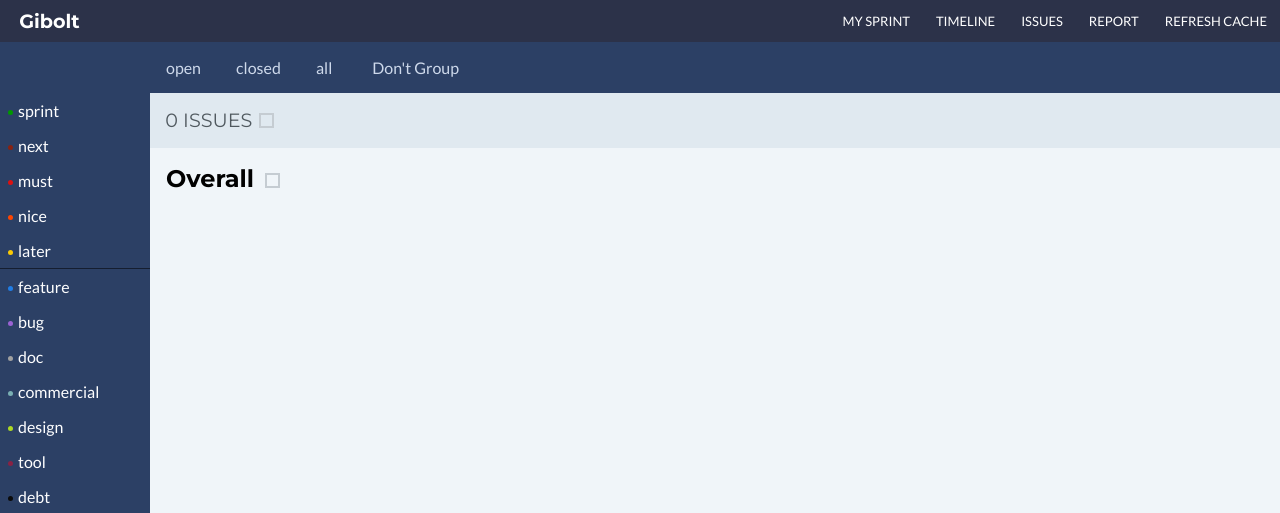
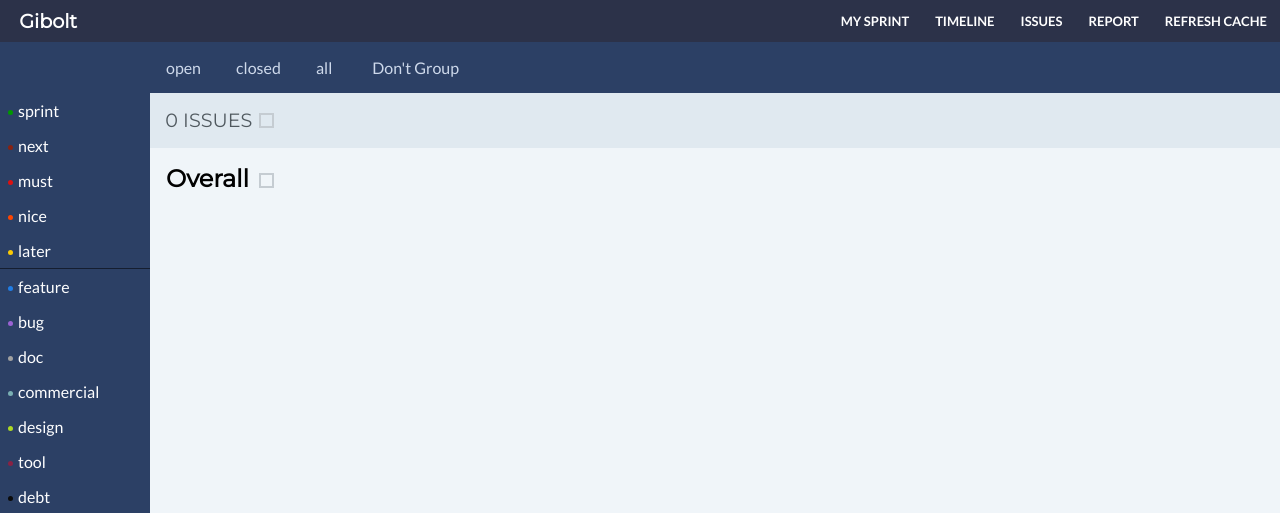
Before and after one commit to Kozea/gibolt, a Flask app: template templates/issues.jinja2 in a window 1280 px wide. Shown: the top 513 px of the page. Run offline with Flask 2, Linux system fonts and the light colour scheme; the template is opened without the code that fills it, so the values that code supplies are empty; some libraries are stand-ins or nearby versions.

Commit message:
Fix font weights
We don't want to load and use so many font weights in a single page.

```diff
--- a/generators/sass/main.scss
+++ b/generators/sass/main.scss
@@ -1,8 +1,8 @@
 @import "bourbon";
 @import "colors";
 
-@import url(https://fonts.googleapis.com/css?family=Montserrat:400,700);
-@import url(https://fonts.googleapis.com/css?family=Lato:400,300,700,900);
+@import url(https:\/\/fonts.googleapis.com/css?family=Montserrat:400);
+@import url(https:\/\/fonts.googleapis.com/css?family=Lato:400,700);
 
 $headings-font: Montserrat, sans-serif;
 $text-font: Lato, sans-serif;
@@ -77,7 +77,7 @@ html {
 
           li {
             font-size: 13px;
-            font-weight: 500;
+            font-weight: 700;
             text-transform: uppercase;
             transition: background 0.3s;
 
@@ -372,7 +372,7 @@ html {
                 &.open, &.closed {
                   .issue-id {
                     color: $a;
-                    font-weight: 600;
+                    font-weight: 700;
                   }
                 }
 
--- a/static/css/main.css
+++ b/static/css/main.css
@@ -1,6 +1,6 @@
 /* - Labels colors - */
-@import url(https://fonts.googleapis.com/css?family=Montserrat:400,700);
-@import url(https://fonts.googleapis.com/css?family=Lato:400,300,700,900);
+@import url(https:\/\/fonts.googleapis.com/css?family=Montserrat:400);
+@import url(https:\/\/fonts.googleapis.com/css?family=Lato:400,700);
 h1, h2, h3, h4, h5, h6 {
   font-family: Montserrat, sans-serif;
 }
@@ -69,7 +69,7 @@ html body header #main-navigation-menu ul {
 }
 html body header #main-navigation-menu ul li {
   font-size: 13px;
-  font-weight: 500;
+  font-weight: 700;
   text-transform: uppercase;
   transition: background 0.3s;
 }
@@ -295,7 +295,7 @@ html body main #main form article ul li.open .issue-title {
 }
 html body main #main form article ul li.open .issue-id, html body main #main form article ul li.closed .issue-id {
   color: #6fa1fe;
-  font-weight: 600;
+  font-weight: 700;
 }
 html body main #main form article ul li.closed .issue-title {
   color: #f54e40;
```
Also changed, not shown: 1 other file.
